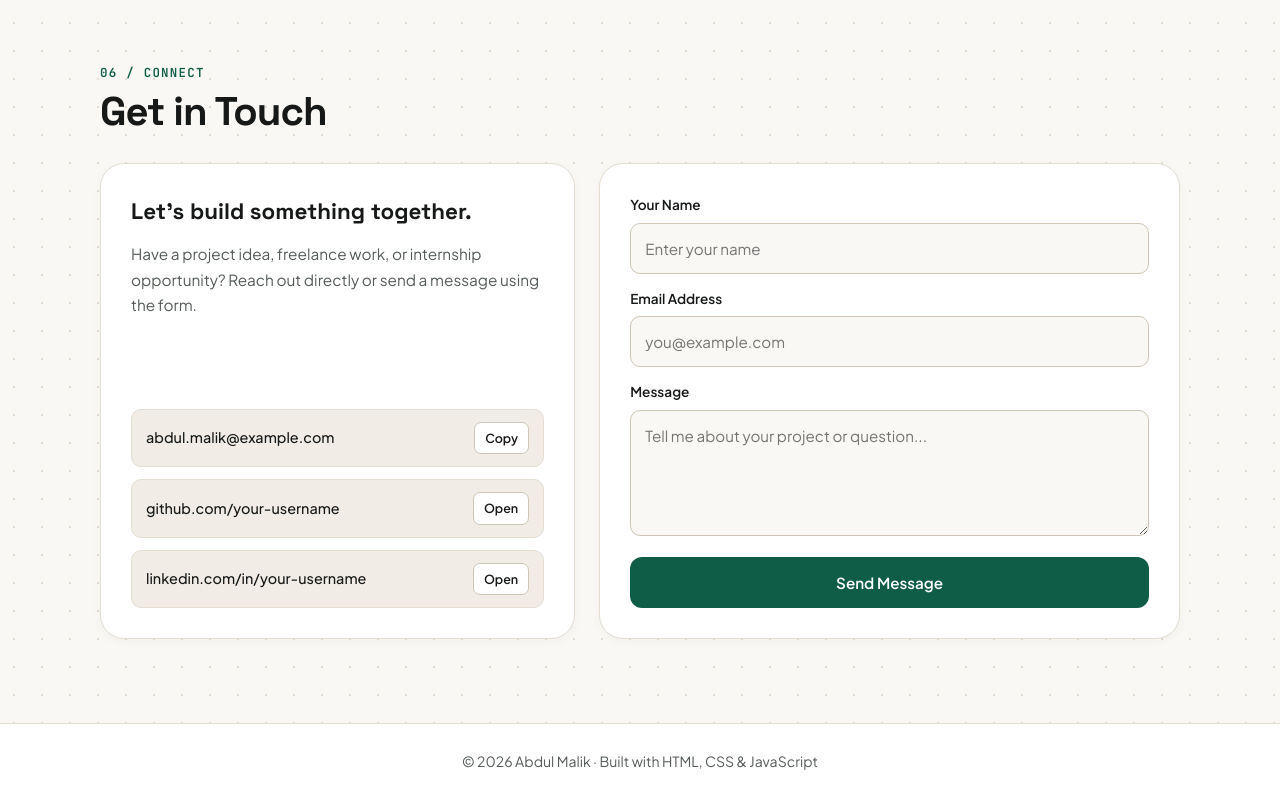
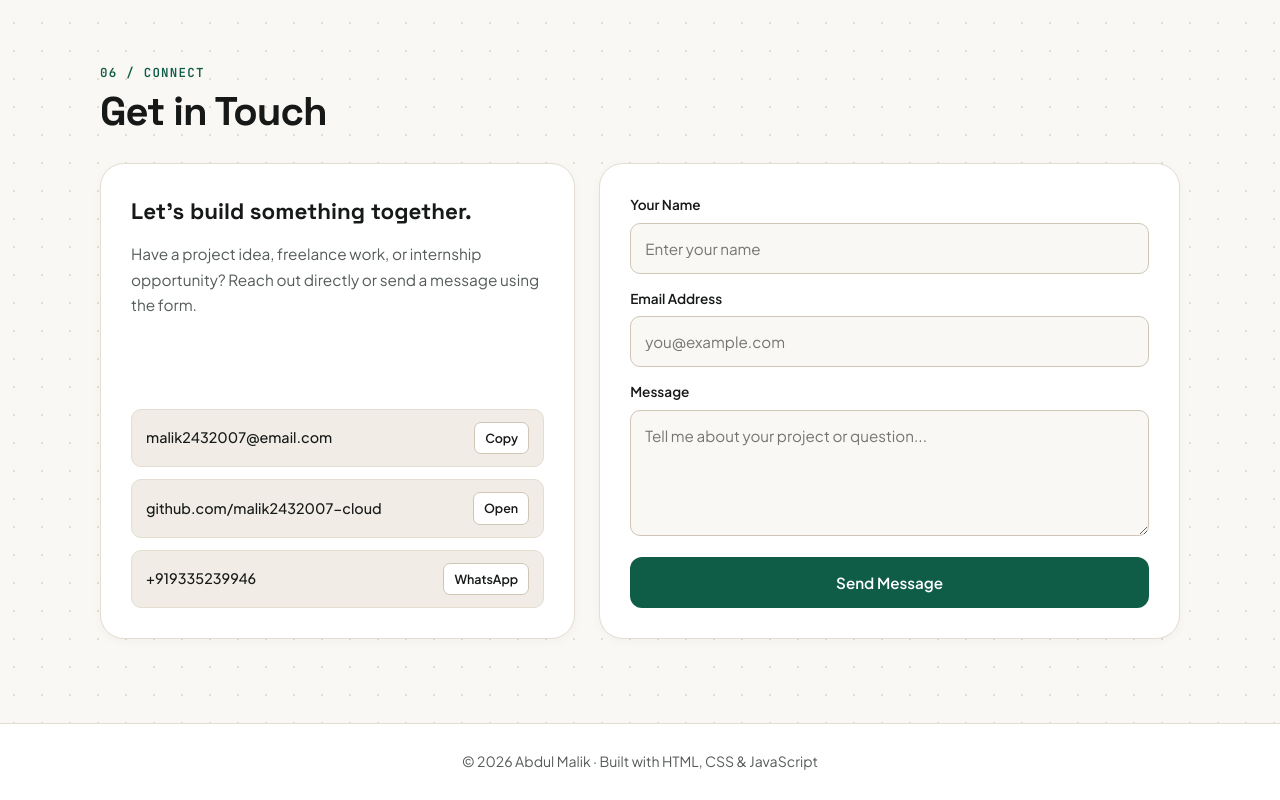
Before and after one commit to malik2432007-cloud/Portfolio-website-, a plain HTML site: page index.html in a window 1280 px wide. Shown: the part 3463-4263 px from the top of the page. Drawn offline with Linux system fonts and the light colour scheme.

Commit message:
Update contact information in index.html

```diff
--- a/index.html
+++ b/index.html
@@ -420,16 +420,17 @@
 
             <div class="contact-list">
               <div class="contact-item">
-                <span>abdul.malik@example.com</span>
-                <button class="copy-btn" id="copyEmailBtn" type="button" data-copy="abdul.malik@example.com">Copy</button>
+                <span>malik2432007@email.com</span>
+                <button class="copy-btn" id="copyEmailBtn" type="button" data-copy="malik2432007@email.com">Copy</button>
               </div>
               <div class="contact-item">
-                <span>github.com/your-username</span>
-                <a class="copy-btn" href="https://github.com/your-username" target="_blank" rel="noopener">Open</a>
+                <span>github.com/malik2432007-cloud</span>
+                <a class="copy-btn" href="https://github.com/malik2432007-cloud" target="_blank" rel="noopener">Open</a>
               </div>
               <div class="contact-item">
-                <span>linkedin.com/in/your-username</span>
-                <a class="copy-btn" href="https://www.linkedin.com/in/your-username" target="_blank" rel="noopener">Open</a>
+                <span>+919335239946</span>
+                <a class="copy-btn" href="https://wa.me/919335239946" target="_blank" rel="noopener">WhatsApp</a>
+
               </div>
             </div>
           </div>
```
